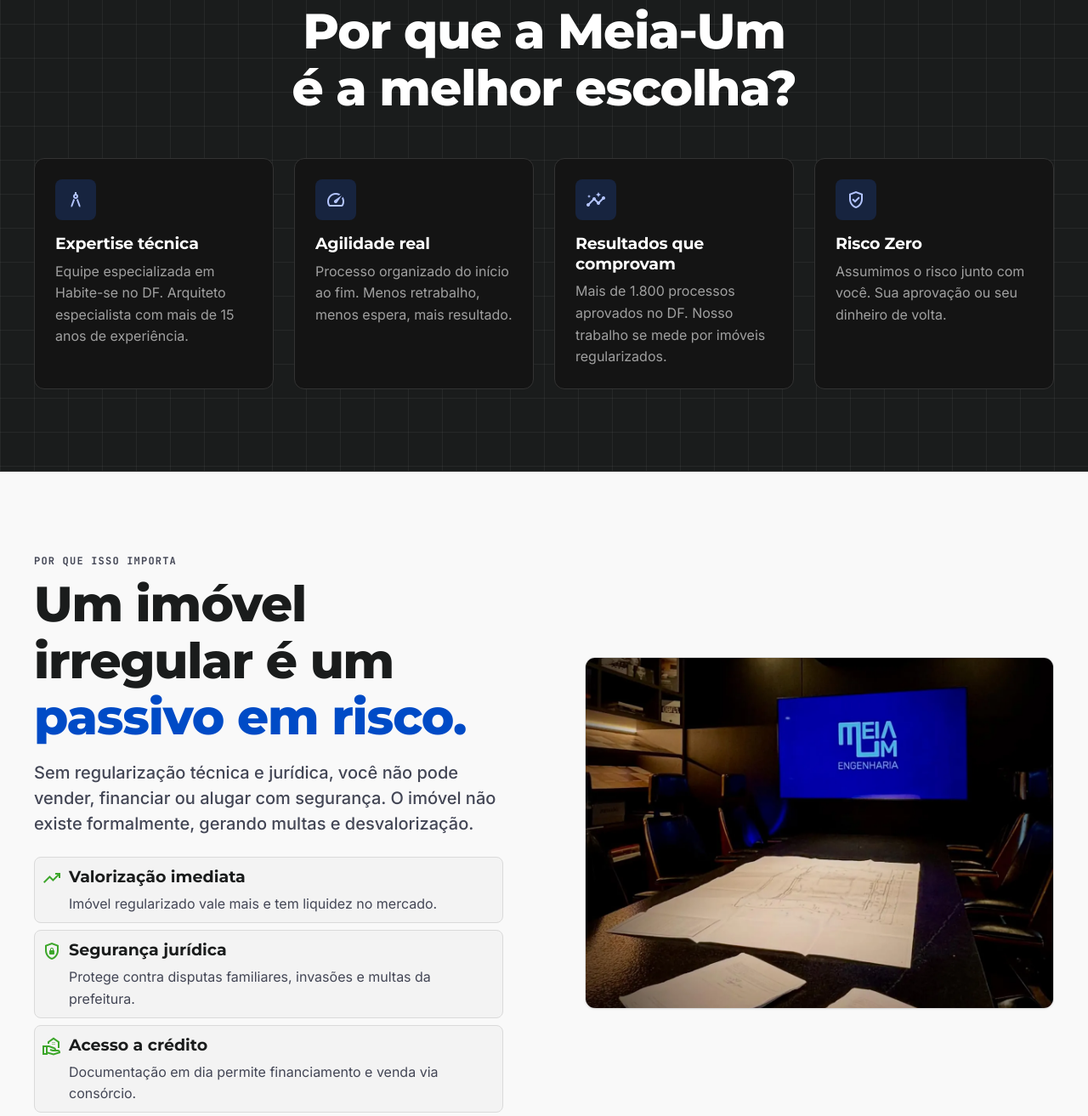
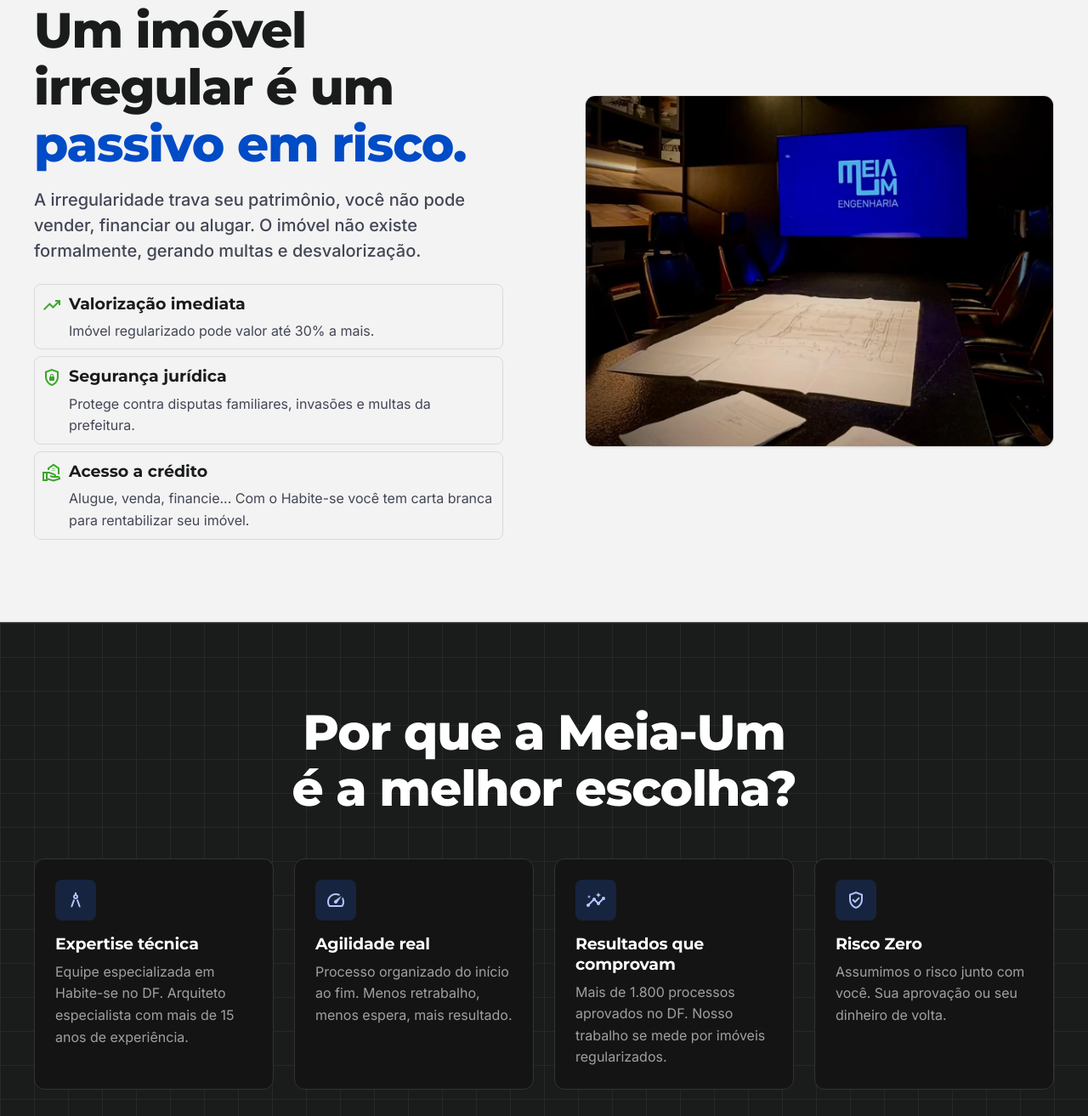
Before and after one commit to CotrimGabriel/lp_variacao2, a plain HTML site: page index.html in a window 1280 px wide. Shown: the part 792-2105 px from the top of the page at 85% size. Drawn offline with nearby package versions, Linux system fonts and the light colour scheme.

Commit message:
versao 1.1

```diff
--- a/assets/css/layout.css
+++ b/assets/css/layout.css
@@ -197,6 +197,11 @@
 .section--alt {
   background-color: var(--color-surface-low);
   border-block: 1px solid var(--color-surface-dim);
+}
+
+/* O hero já traz a própria borda inferior: evita traço duplo logo abaixo dele. */
+.hero + .section--alt {
+  border-block-start: 0;
 }
 
 .section--bordered {
--- a/index.html
+++ b/index.html
@@ -105,7 +105,59 @@
       </div>
     </section>
 
-    <!-- ===================== 2. Diferenciais ===================== -->
+    <!-- ===================== 2. Por que isso importa ===================== -->
+    <section class="section section--alt" id="importancia" aria-labelledby="titulo-importancia">
+      <div class="container split">
+        <div class="split__col split__col--half">
+          <h2 id="titulo-importancia">
+            Um imóvel irregular é um <span class="text-primary">passivo em risco.</span>
+          </h2>
+          <p class="lead mt-md mb-lg">
+            A irregularidade trava seu patrimônio, você não pode vender, financiar ou alugar. O imóvel não existe formalmente, gerando multas e desvalorização.
+          </p>
+
+          <ul class="feature-list">
+            <li class="feature-list__item">
+              <span class="material-symbols-outlined icon" aria-hidden="true">trending_up</span>
+              <div>
+                <strong class="feature-list__title">Valorização imediata</strong>
+                <span class="feature-list__text">Imóvel regularizado pode valor até 30% a mais.</span>
+              </div>
+            </li>
+            <li class="feature-list__item">
+              <span class="material-symbols-outlined icon" aria-hidden="true">shield_lock</span>
+              <div>
+                <strong class="feature-list__title">Segurança jurídica</strong>
+                <span class="feature-list__text">Protege contra disputas familiares, invasões e multas da prefeitura.</span>
+              </div>
+            </li>
+            <li class="feature-list__item">
+              <span class="material-symbols-outlined icon" aria-hidden="true">real_estate_agent</span>
+              <div>
+                <strong class="feature-list__title">Acesso a crédito</strong>
+                <span class="feature-list__text">Alugue, venda, financie... Com o Habite-se você tem carta branca para rentabilizar seu imóvel.</span>
+              </div>
+            </li>
+          </ul>
+        </div>
+
+        <div class="split__col split__col--half">
+          <figure class="media media--wide">
+            <picture>
+              <source srcset="img/escritorio_meiaUM.webp" type="image/webp">
+              <img
+                src="img/escritorio_meiaUM.jpg"
+                alt="Mesa de trabalho de engenharia com plantas arquitetônicas enroladas e um tablet exibindo o modelo 3D de uma casa."
+                decoding="async"
+                width="800"
+                height="600">
+            </picture>
+          </figure>
+        </div>
+      </div>
+    </section>
+
+    <!-- ===================== 3. Diferenciais ===================== -->
     <section class="section section--dark blueprint-bg--dark" id="diferenciais" aria-labelledby="titulo-diferenciais">
       <div class="container">
         <div class="section__header">
@@ -153,61 +205,6 @@
               Assumimos o risco junto com você. Sua aprovação ou seu dinheiro de volta.
             </p>
           </article>
-        </div>
-      </div>
-    </section>
-
-    <!-- ===================== 3. Por que isso importa ===================== -->
-    <section class="section" id="importancia" aria-labelledby="titulo-importancia">
-      <div class="container split">
-        <div class="split__col split__col--half">
-          <span class="eyebrow">Por que isso importa</span>
-          <h2 id="titulo-importancia">
-            Um imóvel irregular é um <span class="text-primary">passivo em risco.</span>
-          </h2>
-          <p class="lead mt-md mb-lg">
-            Sem regularização técnica e jurídica, você não pode vender, financiar ou alugar com
-            segurança. O imóvel não existe formalmente, gerando multas e desvalorização.
-          </p>
-
-          <ul class="feature-list">
-            <li class="feature-list__item">
-              <span class="material-symbols-outlined icon" aria-hidden="true">trending_up</span>
-              <div>
-                <strong class="feature-list__title">Valorização imediata</strong>
-                <span class="feature-list__text">Imóvel regularizado vale mais e tem liquidez no mercado.</span>
-              </div>
-            </li>
-            <li class="feature-list__item">
-              <span class="material-symbols-outlined icon" aria-hidden="true">shield_lock</span>
-              <div>
-                <strong class="feature-list__title">Segurança jurídica</strong>
-                <span class="feature-list__text">Protege contra disputas familiares, invasões e multas da prefeitura.</span>
-              </div>
-            </li>
-            <li class="feature-list__item">
-              <span class="material-symbols-outlined icon" aria-hidden="true">real_estate_agent</span>
-              <div>
-                <strong class="feature-list__title">Acesso a crédito</strong>
-                <span class="feature-list__text">Documentação em dia permite financiamento e venda via consórcio.</span>
-              </div>
-            </li>
-          </ul>
-        </div>
-
-        <div class="split__col split__col--half">
-          <figure class="media media--wide">
-            <picture>
-              <source srcset="img/escritorio_meiaUM.webp" type="image/webp">
-              <img
-                src="img/escritorio_meiaUM.jpg"
-                alt="Mesa de trabalho de engenharia com plantas arquitetônicas enroladas e um tablet exibindo o modelo 3D de uma casa."
-                loading="lazy"
-                decoding="async"
-                width="800"
-                height="600">
-            </picture>
-          </figure>
         </div>
       </div>
     </section>
```
